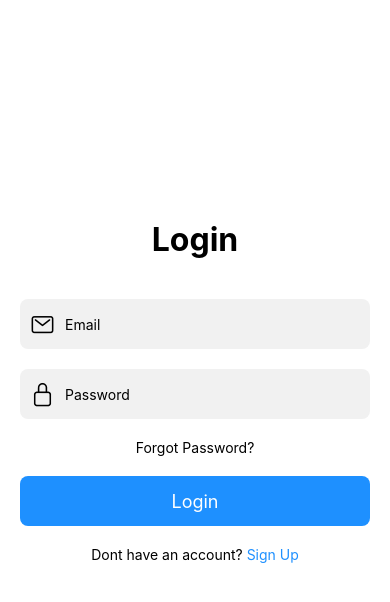
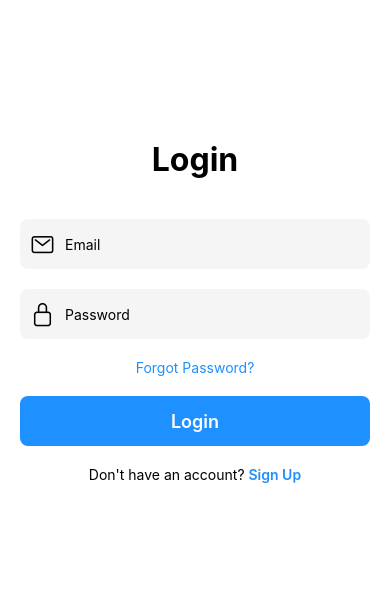
Before and after one commit to DmitryShastel/CookBook, a React Native app: screen / in a window 390 px wide. Shown: the top 602 px of the page. Built offline with nearby package versions, Linux system fonts and the light colour scheme.

Commit message:
feat: The LoginForm is created

```diff
--- a/src/features/auth/model/lib/LoginValidation.ts
+++ b/src/features/auth/model/lib/LoginValidation.ts
@@ -10,3 +10,5 @@ export const loginValidationSchema = yup.object().shape({
     .min(6, ({ min }) => `Password must be at least ${min} characters`)
     .required('Password is required'),
 });
+
+export type LoginFormData = yup.InferType<typeof loginValidationSchema>;
--- /dev/null
+++ b/src/features/auth/model/types/loginForm.ts
@@ -0,0 +1,7 @@
+import { LoginFormData } from '@/features/auth/model/lib/LoginValidation';
+
+export interface LoginFormProps {
+  onSubmit?: (values: LoginFormData) => void;
+  onForgotPassword?: () => void;
+  onSignUp?: () => void;
+}
--- /dev/null
+++ b/src/features/auth/ui/loginForm/LoginForm.styles.ts
@@ -0,0 +1,56 @@
+import { StyleSheet } from 'react-native';
+
+export const styles = StyleSheet.create({
+  button: {
+    alignItems: 'center',
+    backgroundColor: '#1E90FF',
+    borderRadius: 8,
+    height: 50,
+    justifyContent: 'center',
+    marginBottom: 20,
+    width: '100%',
+  },
+  buttonDisabled: {
+    opacity: 0.5,
+  },
+  buttonText: {
+    color: '#fff',
+    fontSize: 18,
+    fontWeight: '600',
+  },
+  errorText: {
+    alignSelf: 'flex-start',
+    color: 'red',
+    marginBottom: 10,
+    marginTop: -15,
+  },
+  forgotPassword: {
+    alignSelf: 'flex-end',
+    color: '#1E90FF',
+    marginBottom: 20,
+  },
+  icon: {
+    marginRight: 10,
+  },
+  input: {
+    flex: 1,
+    height: '100%',
+  },
+  inputContainer: {
+    alignItems: 'center',
+    backgroundColor: '#f5f5f5',
+    borderRadius: 8,
+    flexDirection: 'row',
+    height: 50,
+    marginBottom: 20,
+    paddingHorizontal: 10,
+    width: '100%',
+  },
+  signUp: {
+    color: '#000',
+  },
+  signUpLink: {
+    color: '#1E90FF',
+    fontWeight: '600',
+  },
+});
--- /dev/null
+++ b/src/features/auth/ui/loginForm/LoginForm.tsx
@@ -0,0 +1,101 @@
+import { View, Text, TextInput, TouchableOpacity, Alert } from 'react-native';
+import Icon from 'react-native-vector-icons/Ionicons';
+import { Formik } from 'formik';
+import {
+  LoginFormData,
+  loginValidationSchema,
+} from '@/features/auth/model/lib/LoginValidation';
+import { styles } from '@/features/auth/ui/loginForm/LoginForm.styles';
+import { LoginFormProps } from '@/features/auth/model/types/loginForm';
+
+export const LoginForm = ({
+  onSubmit,
+  onForgotPassword,
+  onSignUp,
+}: LoginFormProps) => {
+  const handleSubmit = async (values: LoginFormData) => {
+    try {
+      if (onSubmit) {
+        await onSubmit(values);
+      } else {
+        console.log('Login values:', values);
+        Alert.alert('Успех', 'Вы вошли в систему');
+      }
+    } catch (error) {
+      Alert.alert('Ошибка', 'Не удалось войти');
+    }
+  };
+
+  return (
+    <Formik
+      validationSchema={loginValidationSchema}
+      initialValues={{ email: '', password: '' }}
+      onSubmit={handleSubmit}
+    >
+      {({
+        handleChange,
+        handleBlur,
+        handleSubmit,
+        values,
+        errors,
+        touched,
+        isValid,
+      }) => (
+        <>
+          <View style={styles.inputContainer}>
+            <Icon name="mail-outline" size={25} style={styles.icon} />
+            <TextInput
+              style={styles.input}
+              placeholder="Email"
+              keyboardType="email-address"
+              onChangeText={handleChange('email')}
+              onBlur={handleBlur('email')}
+              value={values.email}
+            />
+          </View>
+          {errors.email && touched.email && (
+            <Text style={styles.errorText}>{errors.email}</Text>
+          )}
+
+          <View style={styles.inputContainer}>
+            <Icon name="lock-closed-outline" size={25} style={styles.icon} />
+            <TextInput
+              style={styles.input}
+              placeholder="Password"
+              secureTextEntry
+              onChangeText={handleChange('password')}
+              onBlur={handleBlur('password')}
+              value={values.password}
+            />
+          </View>
+          {errors.password && touched.password && (
+            <Text style={styles.errorText}>{errors.password}</Text>
+          )}
+
+          {onForgotPassword && (
+            <TouchableOpacity onPress={onForgotPassword}>
+              <Text style={styles.forgotPassword}>Forgot Password?</Text>
+            </TouchableOpacity>
+          )}
+
+          <TouchableOpacity
+            style={[styles.button, !isValid && styles.buttonDisabled]}
+            onPress={handleSubmit}
+            disabled={!isValid}
+          >
+            <Text style={styles.buttonText}>Login</Text>
+          </TouchableOpacity>
+
+          {onSignUp && (
+            <TouchableOpacity onPress={onSignUp}>
+              <Text style={styles.signUp}>
+                Don't have an account?{' '}
+                <Text style={styles.signUpLink}>Sign Up</Text>
+              </Text>
+            </TouchableOpacity>
+          )}
+        </>
+      )}
+    </Formik>
+  );
+};
--- a/src/screens/auth/login/LoginScreen.tsx
+++ b/src/screens/auth/login/LoginScreen.tsx
@@ -1,150 +1,14 @@
-import {
-  View,
-  Text,
-  TextInput,
-  TouchableOpacity,
-  StyleSheet,
-  Image,
-} from 'react-native';
-import Icon from 'react-native-vector-icons/Ionicons';
-import { Formik } from 'formik';
-import { loginValidationSchema } from '@/features/auth/model/lib/LoginValidation';
+import { View, Text, Image } from 'react-native';
+import { LoginForm } from '@/features/auth/ui/loginForm/LoginForm';
+import { styles } from '@/screens/auth/login/loginScreen.styles';
 
 export const LoginScreen = () => {
   return (
     <View style={styles.container}>
       <Image style={styles.logo} />
       <Text style={styles.title}>Login</Text>
-      <Formik
-        validationSchema={loginValidationSchema}
-        initialValues={{ email: '', password: '' }}
-        onSubmit={() => {}}
-      >
-        {({
-          handleChange,
-          handleBlur,
-          handleSubmit,
-          values,
-          errors,
-          touched,
-          isValid,
-        }) => (
-          <>
-            <View style={styles.inputContainer}>
-              <Icon name="mail-outline" size={25} style={styles.icon} />
-              <TextInput
-                style={styles.input}
-                placeholder="Email"
-                keyboardType="email-address"
-                onChangeText={handleChange('email')}
-                onBlur={handleBlur('email')}
-                value={values.email}
-              />
-            </View>
-            {errors.email && touched.email && (
-              <Text style={styles.errorText}>{errors.email}</Text>
-            )}
-            <View style={styles.inputContainer}>
-              <Icon name="lock-closed-outline" size={25} style={styles.icon} />
-              <TextInput
-                style={styles.input}
-                placeholder="Password"
-                secureTextEntry
-                onChangeText={handleChange('password')}
-                onBlur={handleBlur('password')}
-                value={values.password}
-              />
-            </View>
-            {errors.password && touched.password && (
-              <Text style={styles.errorText}>{errors.password}</Text>
-            )}
-            <TouchableOpacity onPress={() => {}}>
-              <Text style={styles.forgotPassword}>Forgot Password?</Text>
-            </TouchableOpacity>
-            <TouchableOpacity
-              style={styles.button}
-              onPress={handleSubmit}
-              disabled={!isValid}
-            >
-              <Text style={styles.buttonText}>Login</Text>
-            </TouchableOpacity>
-            <TouchableOpacity onPress={() => {}}>
-              <Text style={styles.signUp}>
-                Dont have an account?{' '}
-                <Text style={styles.signUpLink}>Sign Up</Text>
-              </Text>
-            </TouchableOpacity>
-          </>
-        )}
-      </Formik>
+
+      <LoginForm onForgotPassword={() => {}} onSignUp={() => {}} />
     </View>
   );
 };
-
-const styles = StyleSheet.create({
-  button: {
-    alignItems: 'center',
-    backgroundColor: '#1E90FF',
-    borderRadius: 8,
-    height: 50,
-    justifyContent: 'center',
-    marginBottom: 20,
-    width: '100%',
-  },
-  buttonText: {
-    color: '#fff',
-    fontSize: 18,
-  },
-  container: {
-    alignItems: 'center',
-    backgroundColor: '#fff',
-    flex: 1,
-    justifyContent: 'center',
-    paddingHorizontal: 20,
-  },
-  errorText: {
-    alignSelf: 'flex-start',
-    color: 'red',
-    marginBottom: 10,
-  },
-  forgotPassword: {
-    alignSelf: 'flex-end',
-    color: '#000',
-    marginBottom: 20,
-  },
-  icon: {
-    marginRight: 10,
-  },
-  input: {
-    flex: 1,
-    height: '100%',
-  },
-  inputContainer: {
-    alignItems: 'center',
-    backgroundColor: '#f1f1f1',
-    borderRadius: 8,
-    flexDirection: 'row',
-    height: 50,
-    marginBottom: 20,
-    paddingHorizontal: 10,
-    width: '100%',
-  },
-  logo: {
-    height: 200,
-    marginBottom: 20,
-    resizeMode: 'contain',
-    width: 200,
-  },
-  signUp: {
-    color: '#000',
-  },
-  signUpLink: {
-    color: '#1E90FF',
-  },
-  title: {
-    color: 'black',
-    fontSize: 32,
-    fontWeight: 'bold',
-    marginBottom: 40,
-  },
-});
--- /dev/null
+++ b/src/screens/auth/login/loginScreen.styles.ts
@@ -0,0 +1,23 @@
+import { StyleSheet } from 'react-native';
+
+export const styles = StyleSheet.create({
+  container: {
+    alignItems: 'center',
+    backgroundColor: '#fff',
+    flex: 1,
+    justifyContent: 'center',
+    paddingHorizontal: 20,
+  },
+  logo: {
+    height: 120,
+    marginBottom: 20,
+    resizeMode: 'contain',
+    width: 120,
+  },
+  title: {
+    color: 'black',
+    fontSize: 32,
+    fontWeight: 'bold',
+    marginBottom: 40,
+  },
+});
```
